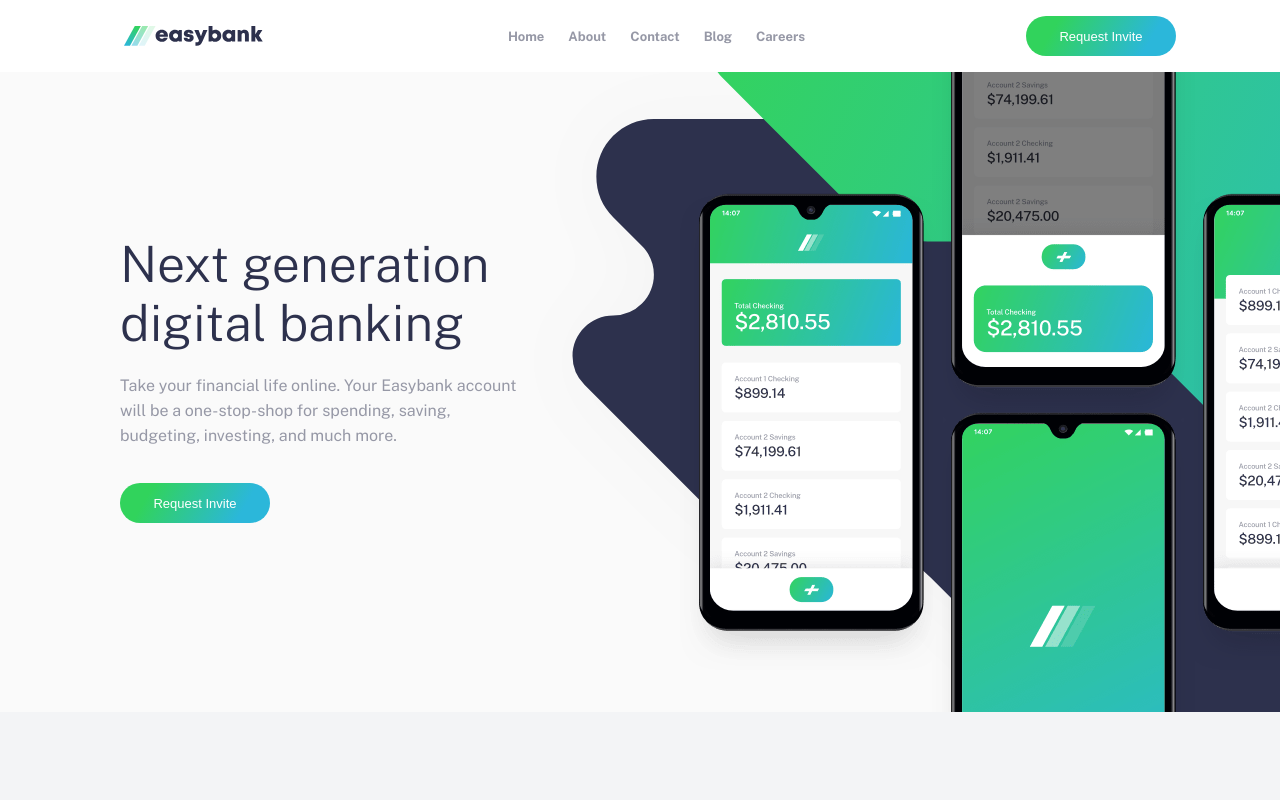
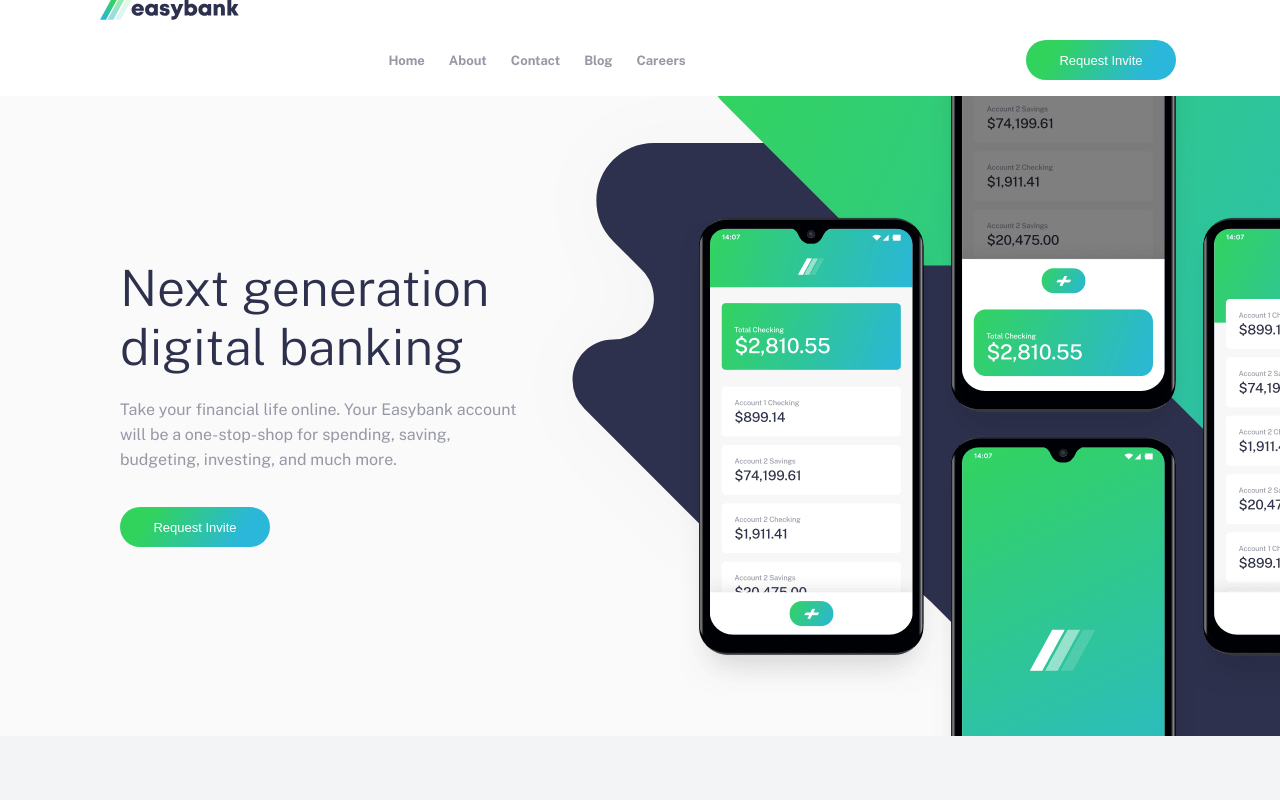
Before and after one commit to MrSHADD/easybank-landing-page, a React (Create React App) app: page / in a window 1280 px wide. Shown: the top 800 px of the page. Built offline with nearby package versions, Linux system fonts and the light colour scheme.

Commit message:
Update Header.js

```diff
--- a/src/components/Header.js
+++ b/src/components/Header.js
@@ -3,31 +3,36 @@ import React from "react";
 export default function Header(){
     return(
         <header className="header">
-                    <nav className="navbar">
+
                         <img src="./images/logo.svg" className="img-logo"/>
-
+                    <div className="navbar">
                         <ul className="nav-menu">
                             <li className="nav-item">
                                 <a href="#" className="nav-link">Home</a>
+                                <span className="bar"></span>
                             </li>
                             <li className="nav-item">
                                 <a href="#" className="nav-link">About</a>
+                                <span className="bar"></span>
                             </li>
                             <li className="nav-item">
                                 <a href="#" className="nav-link">Contact</a>
+                                <span className="bar"></span>
                             </li>
                             <li className="nav-item">
                                 <a href="#" className="nav-link">Blog</a>
+                                <span className="bar"></span>
                             </li>
                             <li className="nav-item">
                                 <a href="#" className="nav-link">Careers</a>
+                                <span className="bar"></span>
                             </li>
                         </ul>
                         <button className="btn-req">Request Invite</button>
-                        <div class="hamburger">
+                    </div>
+                    <div class="hamburger">
                                 <img src="./images/icon-hamburger.svg"/>
-                        </div>
-                    </nav>
+                    </div>
         </header>
     )
 }
```
